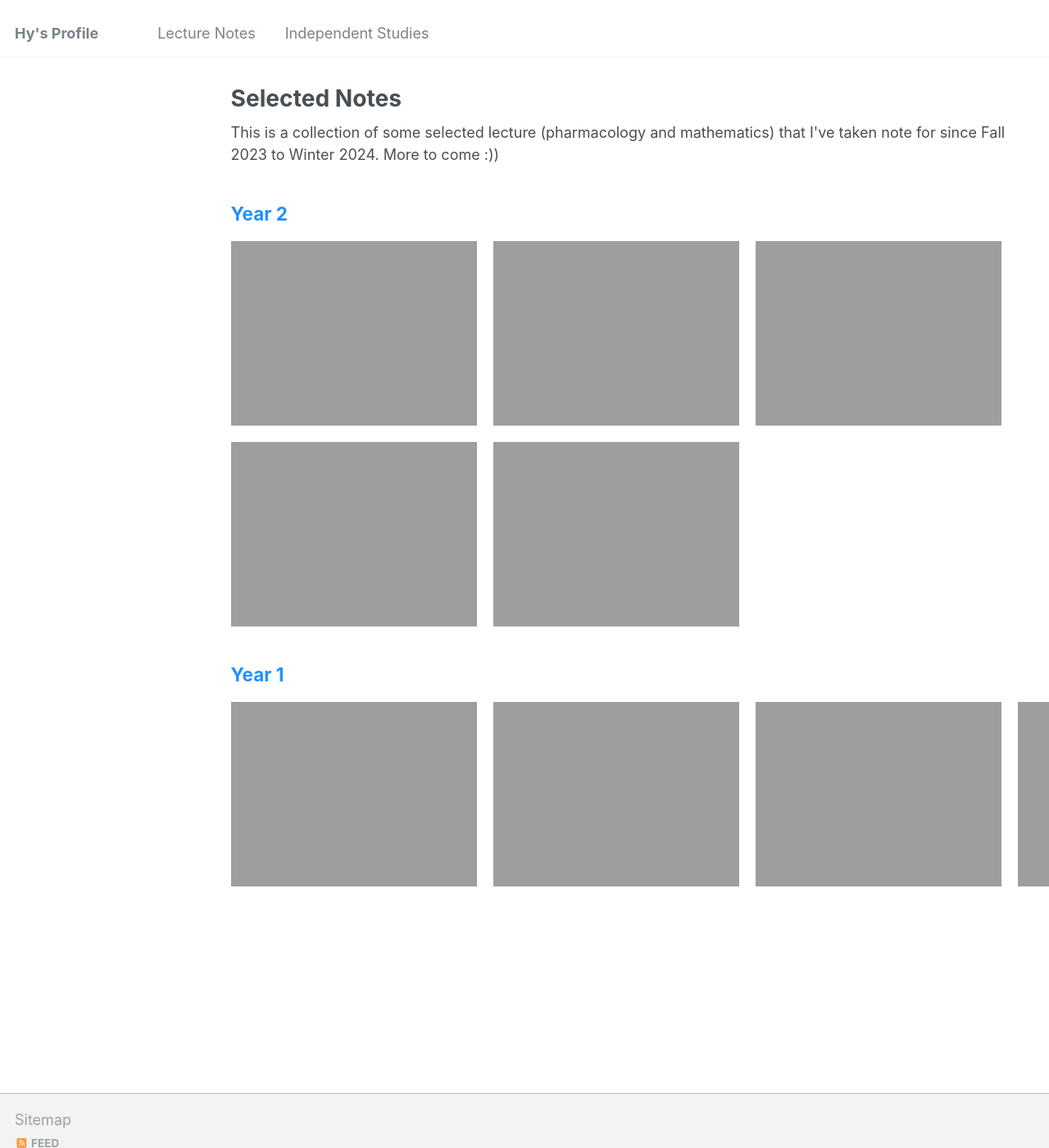
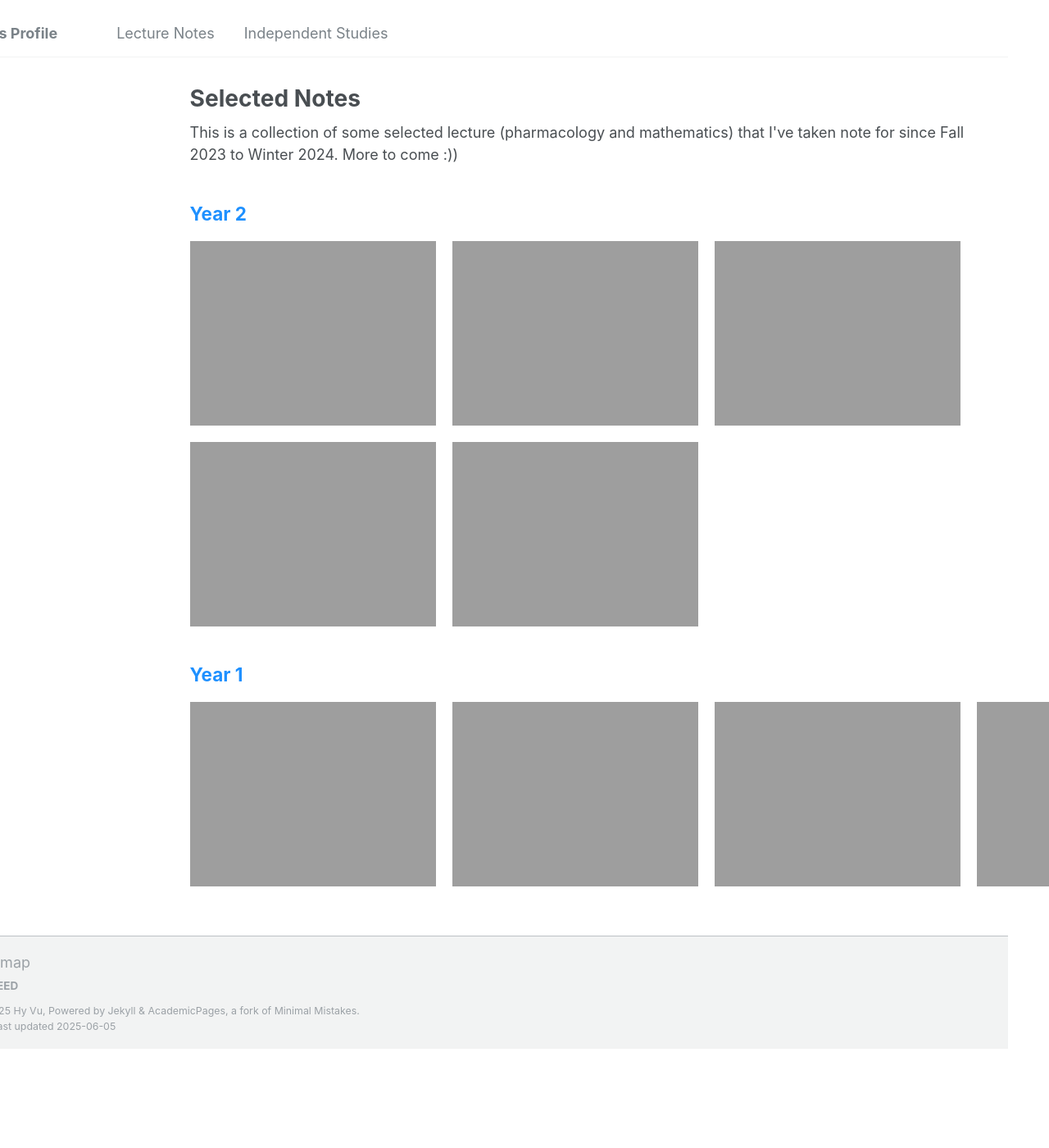
Before and after one commit to Hy-Vu/Hy-Vu.github.io, a Jekyll site: the page built from _pages/lecture-notes.html, in a window 1280 px wide and 1400 px high. Shown: the whole window at 82% size. Built offline with Jekyll 4.4.1, drawn with Linux system fonts in a browser that asks for light colours.

Commit message:
Update lecture-notes.html

```diff
--- a/_pages/lecture-notes.html
+++ b/_pages/lecture-notes.html
@@ -53,13 +53,10 @@
                 align-items: center;
             }
         }
-        .container {
-      transform: translateX(-300px); /* shifts 30px to the left */
-    }
     </style>
 </head>
 
-<body>
+<body style="transform: translateX(-50px);">
     <h2 style="color:DodgerBlue;"> Year 2 </h2>
         <div class="pdf-container">
         <!-- PDF 1 -->
```
